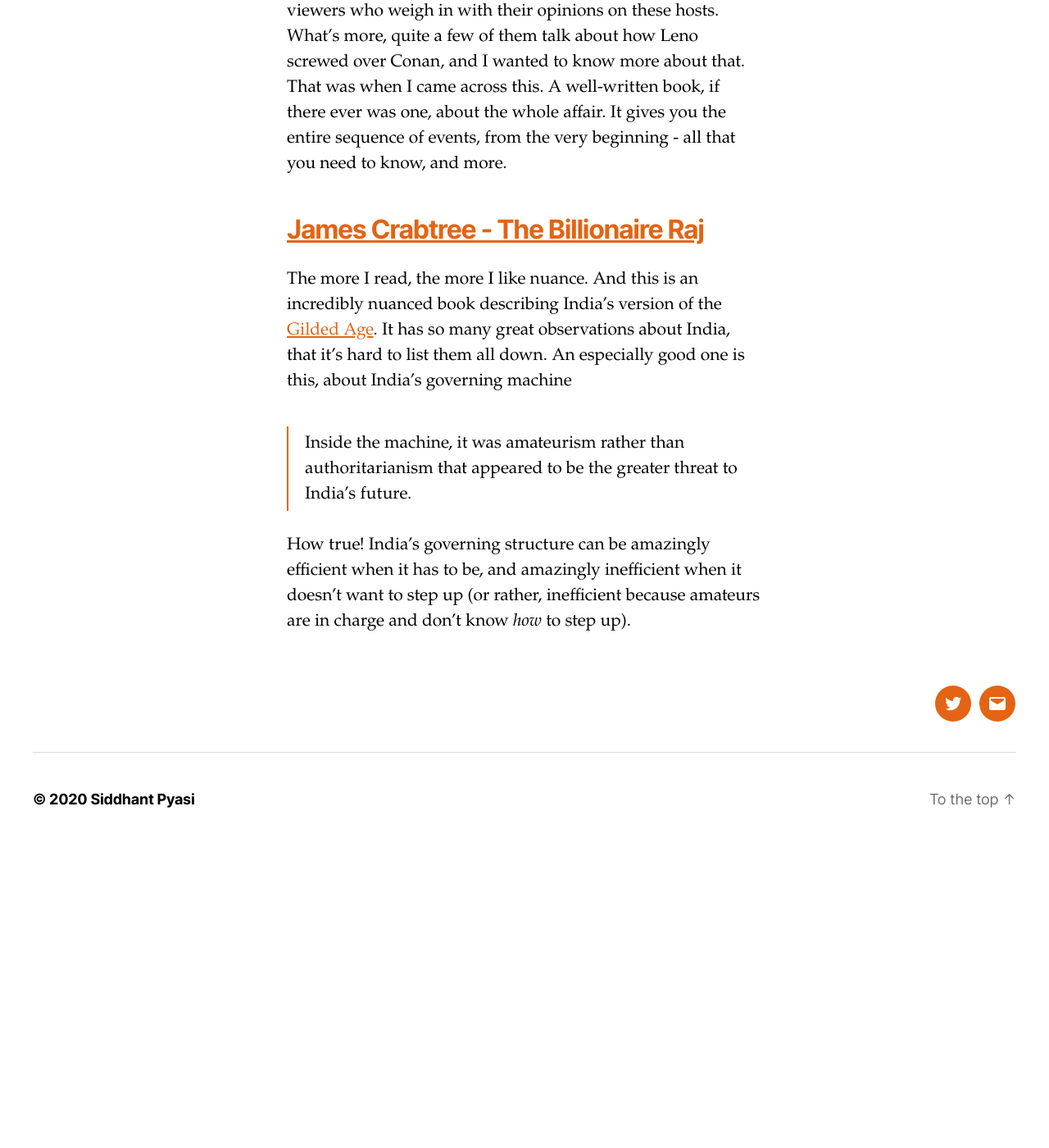
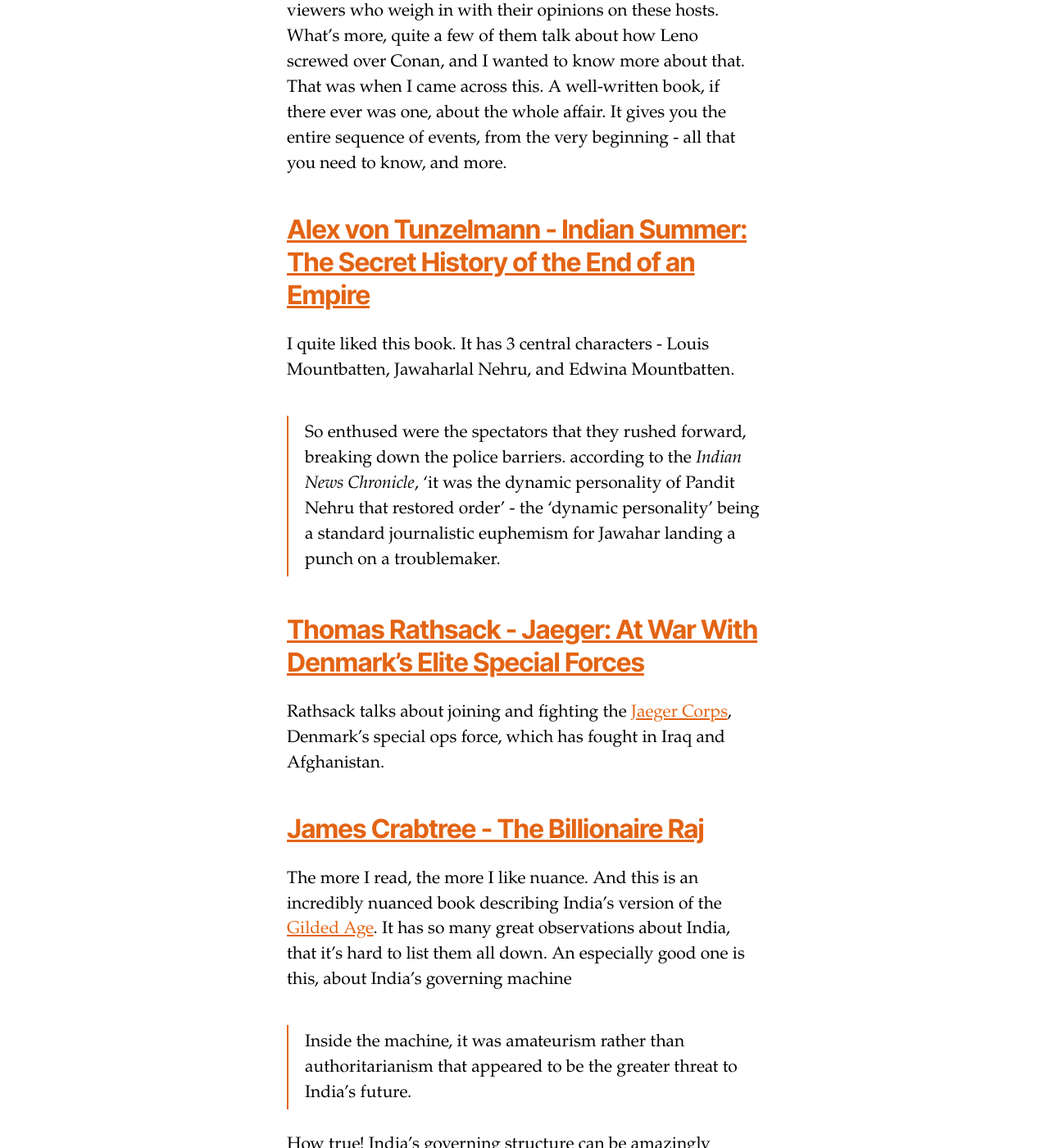
Before and after one commit to siddhantpyasi/siddhantpyasi.github.io, a Jekyll site: the page built from _posts/miscellaneous/2020-03-08-Reading-List-3.md, in a window 1280 px wide and 1400 px high, scrolled down 745 px. Shown: the whole window at 82% size. Built offline with Jekyll 4.4.1, drawn with Linux system fonts in a browser that asks for light colours; before the commit the page ends 1776 px from its top, so only the background shows below that; some of the changed text lies outside the part shown.

```diff
--- a/_config.yml
+++ b/_config.yml
@@ -36,6 +36,9 @@ markdown: kramdown
 # Build settings
 theme: minima
 
+permalink: pretty
+permalink: /:title
+
 google_analytics: UA-27466062-2
 # Exclude from processing.
 # The following items will not be processed, by default.
--- a/_posts/miscellaneous/2020-03-08-Reading-List-3.md
+++ b/_posts/miscellaneous/2020-03-08-Reading-List-3.md
@@ -13,9 +13,23 @@ I did write out a separate post listing the books I read in 2019, but I was too
 #### [Bill Carter - The War for Late Night: When Leno Went Early and Television Went Crazy](https://smile.amazon.com/War-Late-Night-Early-Television/dp/0452297494)
 If you're a frequent watcher of Leno/Letterman/Conan clips on YouTube, you'll always come across some pretty bitter viewers who weigh in with their opinions on these hosts. What's more, quite a few of them talk about how Leno screwed over Conan, and I wanted to know more about that. That was when I came across this. A well-written book, if there ever was one, about the whole affair. It gives you the entire sequence of events, from the very beginning - all that you need to know, and more.
 
+#### [Alex von Tunzelmann - Indian Summer: The Secret History of the End of an Empire](https://smile.amazon.com/Indian-Summer-Secret-History-Empire/dp/0312428111)
+I quite liked this book. It has 3 central characters - Louis Mountbatten, Jawaharlal Nehru, and Edwina Mountbatten.
+> So enthused were the spectators that they rushed forward, breaking down the police barriers. according to the _Indian News Chronicle_, 'it was the dynamic personality of Pandit Nehru that restored order' - the 'dynamic personality' being a standard journalistic euphemism for Jawahar landing a punch on a troublemaker.
+
+
+
+#### [Thomas Rathsack - Jaeger: At War With Denmark's Elite Special Forces](https://smile.amazon.com/Jaeger-Denmarks-Elite-Special-Forces-ebook/dp/B00UPKQGOY)
+Rathsack talks about joining and fighting the [Jaeger Corps](https://en.wikipedia.org/wiki/Jaeger_Corps_(Denmark)), Denmark's special ops force, which has fought in Iraq and Afghanistan.
+
 
 #### [James Crabtree - The Billionaire Raj](https://smile.amazon.com/Billionaire-Raj-Journey-Through-Indias/dp/1524760064)
 The more I read, the more I like nuance. And this is an incredibly nuanced book describing India's version of the [Gilded Age](https://en.m.wikipedia.org/wiki/Gilded_Age). It has so many great observations about India, that it's hard to list them all down. An especially good one is this, about India's governing machine
 > Inside the machine, it was amateurism rather than authoritarianism that appeared to be the greater threat to India’s future.
 
 How true! India's governing structure can be amazingly efficient when it has to be, and amazingly inefficient when it doesn't want to step up (or rather, inefficient because amateurs are in charge and don't know _how_ to step up).
+
+
+#### [Paranjoy Guha Thakurta - Gas Wars: Crony Capitalism and the Ambanis](https://smile.amazon.com/GAS-WARS-CRONY-CAPITALISM-AMBANIS-ebook/dp/B00JCAR4IK)
+
+#### [Santosh Nair - Bulls, Bears and Other Beasts]()
```
Also changed, not shown: _posts/dailysomething/2020-05-29-DST00016.md (added, +64 -0 lines), assets/img/WTI.jpg (added), assets/img/joblessclaims.png (added).
